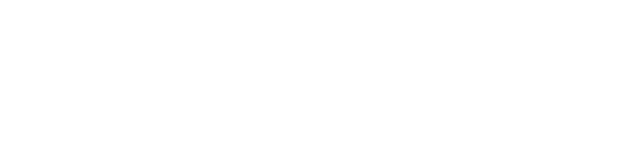
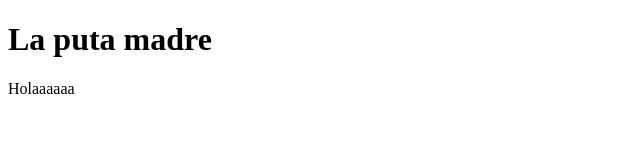
Before and after one commit to thechers/primer-repo, a plain HTML site: page index.html in a window 1280 px wide. Shown: the whole page, without its empty margins (0-640 px from the left). Drawn offline with Linux system fonts and the light colour scheme.

Commit message:
Agregue contenido a main

```diff
--- a/index.html
+++ b/index.html
@@ -6,6 +6,14 @@
 	<title>Hola como estas</title>
 </head>
 <body>
+ <header>
+ 	<h1>La puta madre</h1>
+ </header>
 
+ <main>
+ 	<section>
+ 			<p>Holaaaaaa</p>
+ 	</section>
+ </main>
 </body>
 </html>
```
